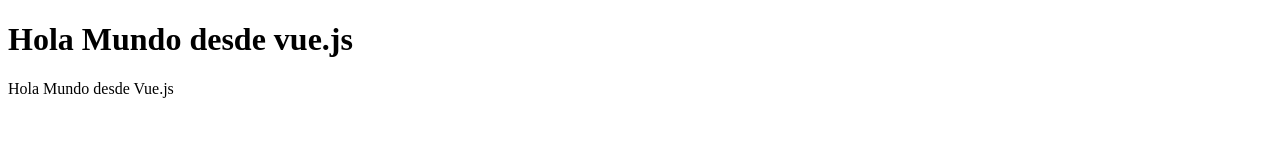
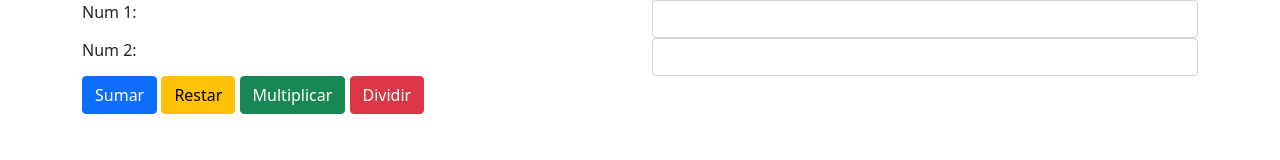
Before and after one commit to USIS002320/Programacion-IV, a plain HTML site: page Primer proyecto/Index.HTML in a window 1280 px wide. Drawn offline with nearby package versions, Linux system fonts and the light colour scheme.

Commit message:
Se agregó la distribución.

```diff
--- a/Primer proyecto/Index.HTML
+++ b/Primer proyecto/Index.HTML
@@ -5,11 +5,34 @@
     <meta http-equiv="X-UA-Compatible" content="IE=edge">
     <meta name="viewport" content="width=device-width, initial-scale=1.0">
     <title>Mi Primer Proyecto</title>
+
+    <link href="https://cdn.jsdelivr.net/npm/bootstrap@5.1.3/dist/css/bootstrap.min.css" rel="stylesheet"
+        integrity="sha384-1BmE4kWBq78iYhFldvKuhfTAU6auU8tT94WrHftjDbrCEXSU1oBoqyl2QvZ6jIW3" crossorigin="anonymous">
 </head>
 <body>
-    <h1>Hola Mundo desde vue.js</h1>
     <div id="app">
-        {{ mensaje }}
+        <div class="container">
+            <div class="row">
+                <div class="col">Num 1:</div>
+                <div class="col">
+                    <input type="text" class="form-control">
+                </div>
+            </div>
+            <div class="row">
+                <div class="col">Num 2:</div>
+                <div class="col">
+                    <input type="text" class="form-control">
+                </div>
+            </div>
+            <div class="row">
+                <div class="col">
+                    <input class="btn btn-primary" type="submit" value="Sumar">
+                    <input class="btn btn-warning" type="reset" value="Restar">
+                    <button class="btn btn-success">Multiplicar</button>
+                    <button class="btn btn-danger">Dividir</button>
+                </div>
+            </div>
+        </div>
     </div>
 
     <script src="https://cdn.jsdelivr.net/npm/vue@2/dist/vue.js"></script>
```
